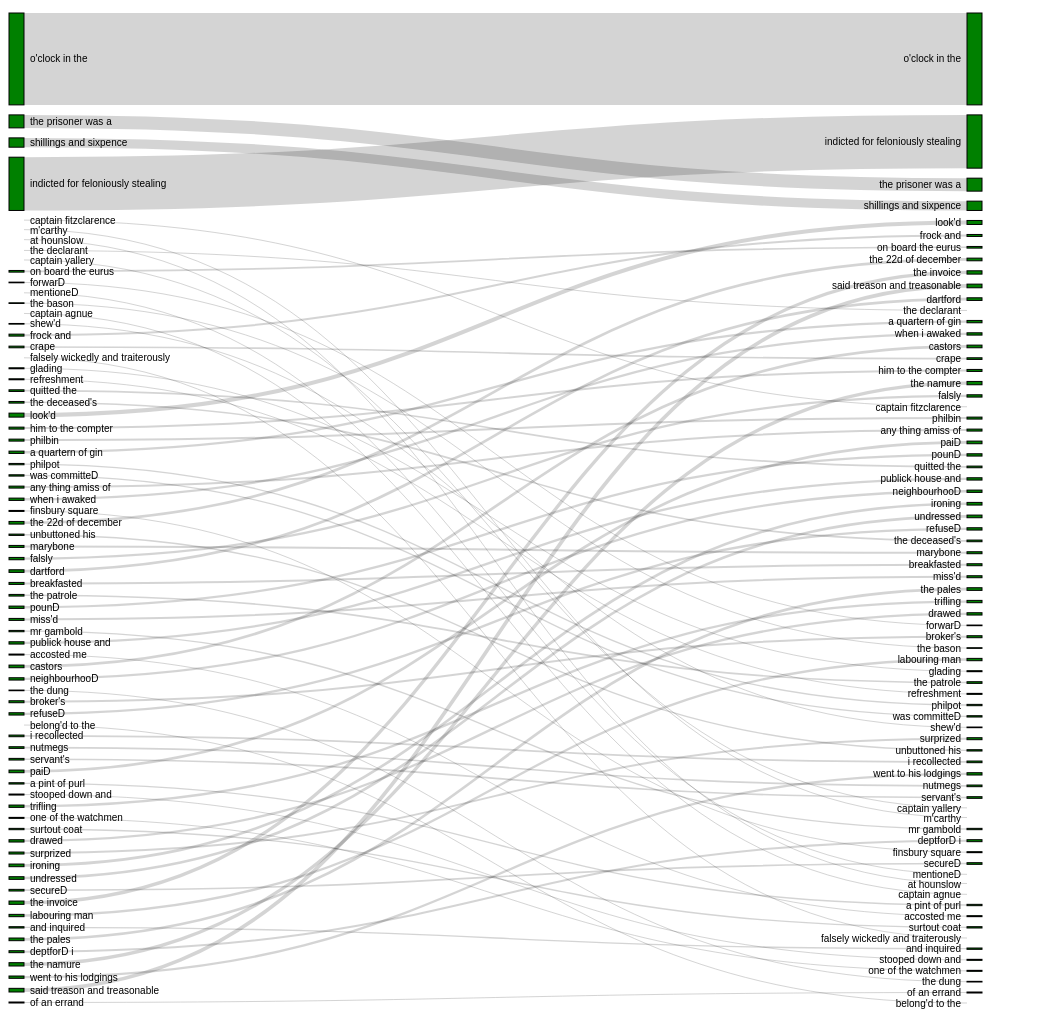
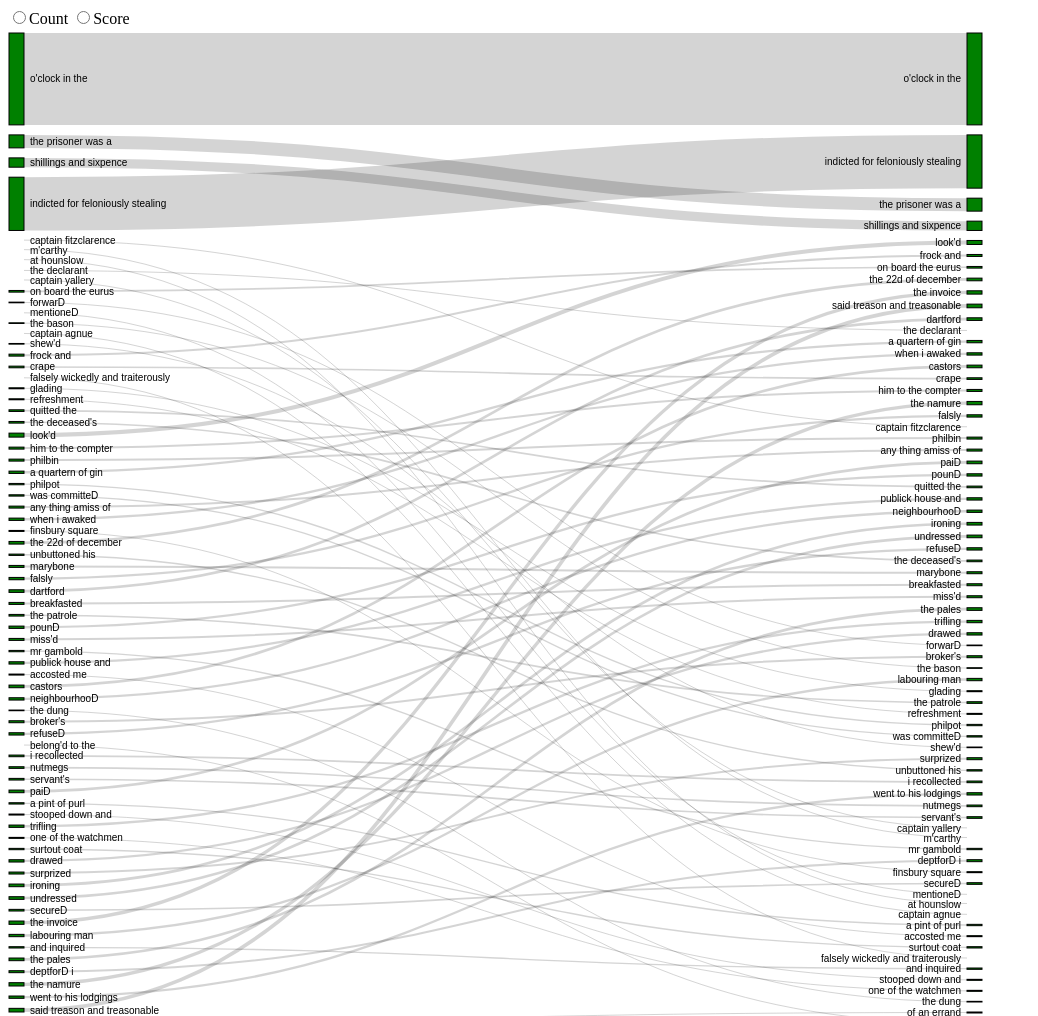
Before and after one commit to amoe/sankey-sfd, a website built with webpack: page dist/index.html in a window 1280 px wide. Shown: the top 1016 px of the page, without its empty margins (0-1038 px from the left). Built offline with nearby package versions, Linux system fonts and the light colour scheme.

Commit message:
add toggles for sort order

```diff
--- a/index.js
+++ b/index.js
@@ -4,13 +4,14 @@ import energy from './energy';
 import FAKE_SFD_GRAPH from './fake-sfd-graph';
 import REAL_SFD_GRAPH from './sfd-graph';
 
-function compareNodes(n1, n2) {
-    return n2.count - n1.count;
+function makeCompare(sortKey) {
+    return function (n1, n2) {
+        return n2[sortKey] - n1[sortKey];
+    };
 }
 
-function onReady() {
-    console.log("onready");
-    console.log("energy", energy);
+function drawChart(sortKey) {
+
 
     const width = 975;
     const height = 1000;
@@ -22,13 +23,14 @@ function onReady() {
           .nodeWidth(15)
           .nodePadding(10)
           .extent([[1, 5], [width - 1, height - 5]])
-          .nodeSort(compareNodes);
+          .nodeSort(makeCompare(sortKey));
 
     const graph = generator(data);
 
     console.log("graph is %o", graph);
 
     const svg = d3.select('svg');
+    svg.selectAll('*').remove();
 
     console.log("selection is %o", svg);
 
@@ -73,9 +75,20 @@ function onReady() {
         .attr("stroke",  "#aaaaaa")
         .attr("stroke-width", d => Math.max(1, d.width));
 
-  link.append("title")
-      .text(d => `${d.source.name} → ${d.target.name}\n${d.value}`);
+    link.append("title")
+        .text(d => `${d.source.name} → ${d.target.name}\n${d.value}`);
+}
 
+function onReady() {
+    console.log("onready");
+    console.log("energy", energy);
+
+    document.querySelector('#sort').addEventListener('change', e => {
+        e.target.value
+        drawChart(e.target.value);
+    });
+
+    drawChart('count');
 }
 
 document.addEventListener('DOMContentLoaded', onReady);
```
Also changed, not shown: dist/index.html.
